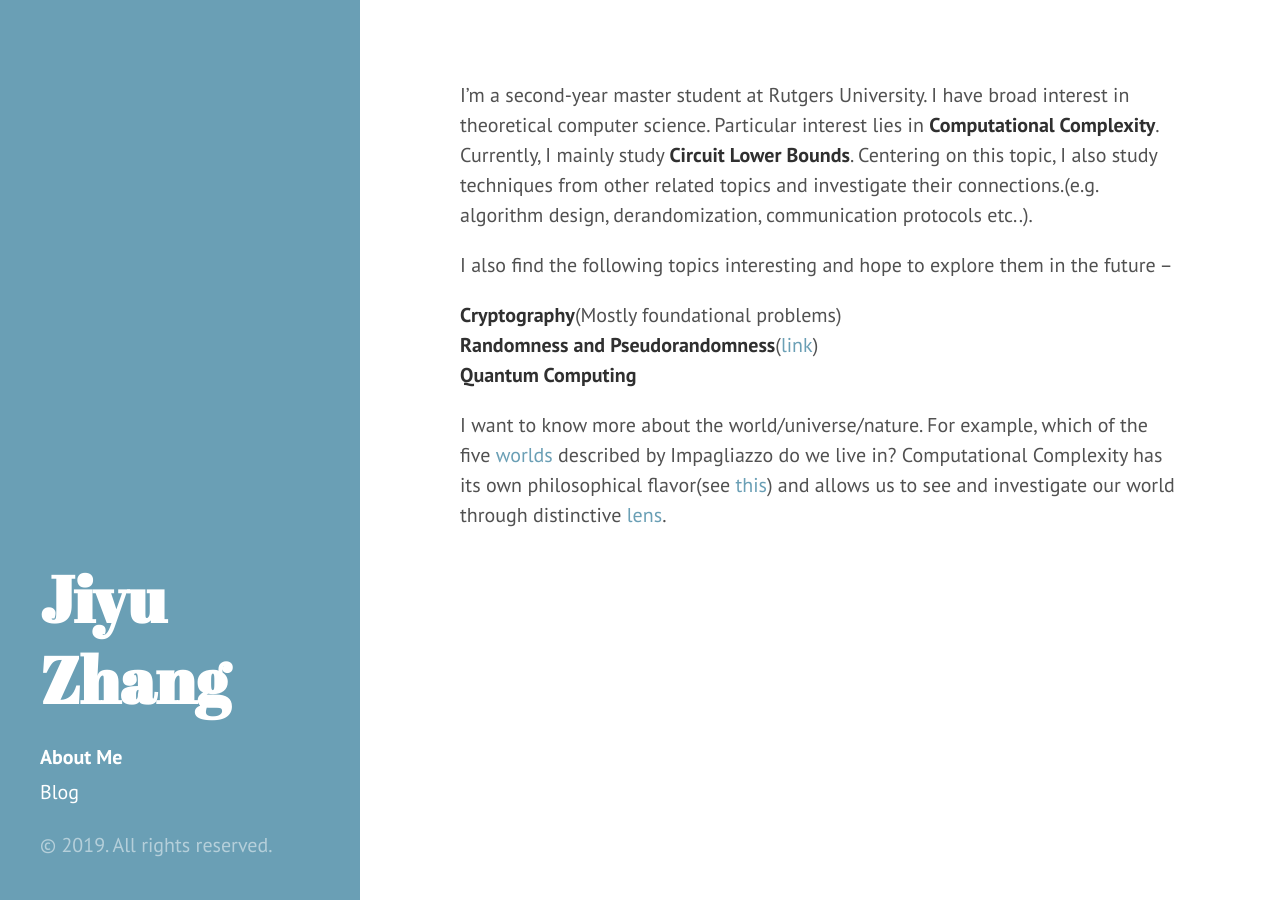
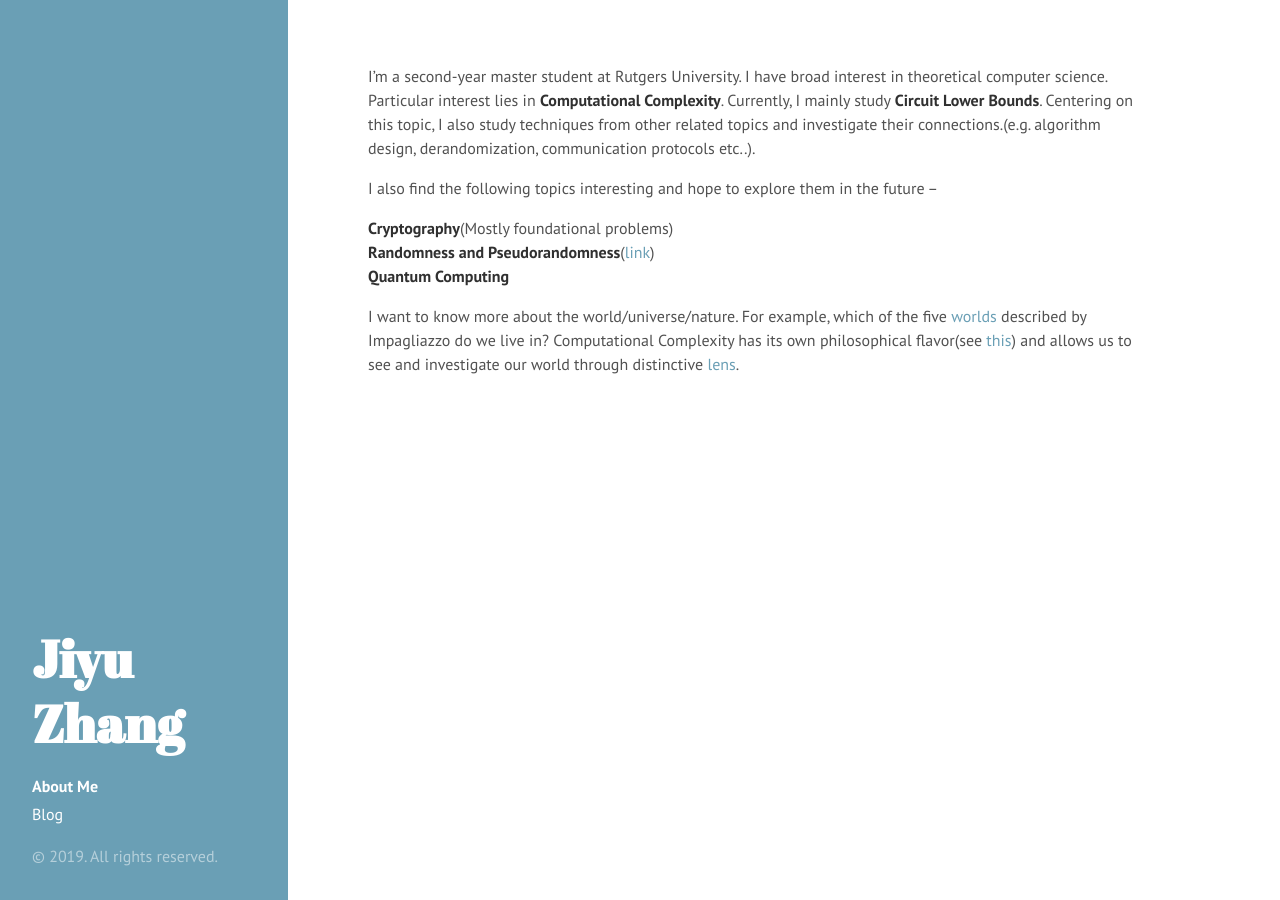
Before and after one commit to lucamartucci/lucamartucci.github.io, a Jekyll site: the page built from index.md, in a window 1280 px wide. Built offline with Jekyll 4.4.1, drawn with Linux system fonts in a browser that asks for light colours.

Commit message:
font changed

```diff
--- a/public/css/hyde.css
+++ b/public/css/hyde.css
@@ -41,7 +41,7 @@ html {
 }
 @media (min-width: 58em) {
   html {
-    font-size: 20px;
+    font-size: 16px; /* all font size */
   }
 }
 
@@ -128,7 +128,7 @@ a.sidebar-nav-item:focus {
 
 @media (min-width: 48em) {
   .content {
-    max-width: 38rem;
+    max-width: 50rem; /* content width */
     margin-left: 20rem;
     margin-right: 2rem;
   }
```
Also changed, not shown: 3 other files.
